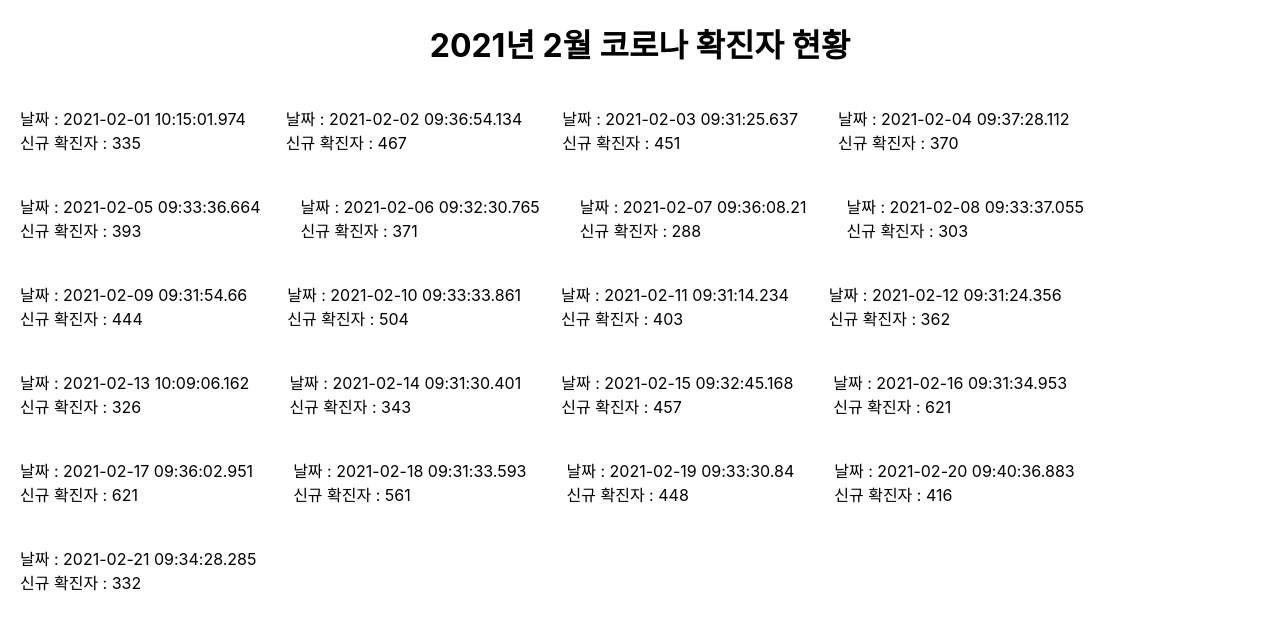
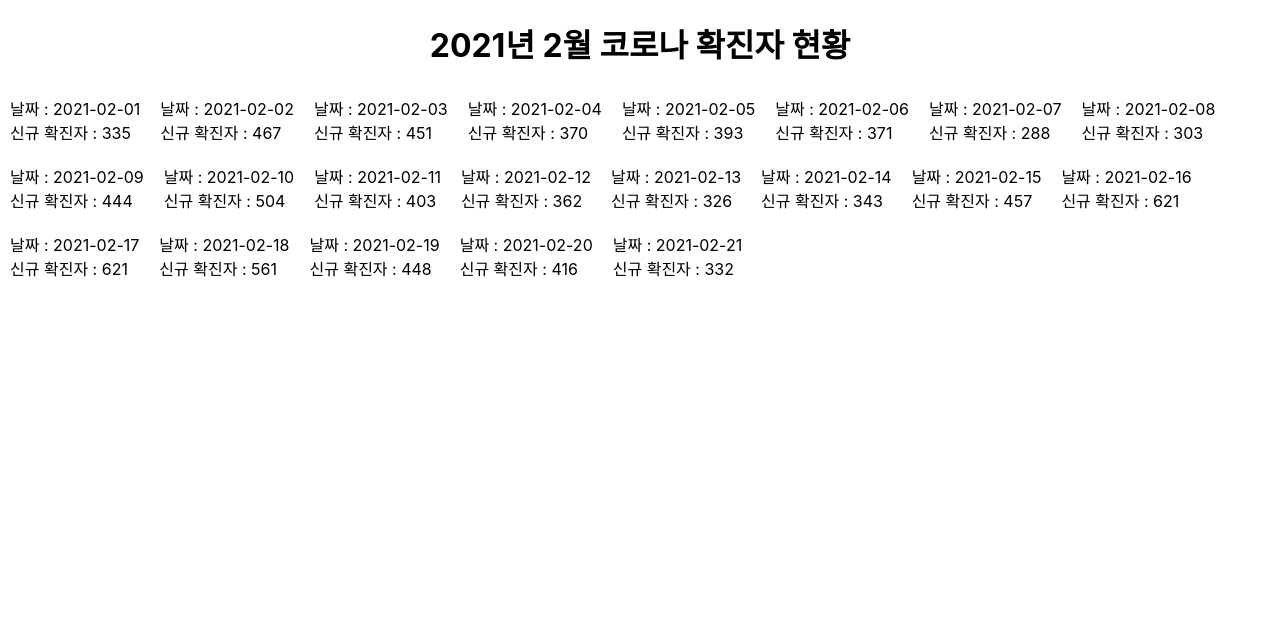
Before and after one commit to hellojaehyeok/React_Covid, a React (Create React App) app in the folder covid/: page / in a window 1280 px wide. Shown: the top 630 px of the page. Built offline with nearby package versions, Linux system fonts and the light colour scheme.

Commit message:
코로나 필요 데이터정리, 업데이트시간 간소화
코로나 필요 데이터정리, 업데이트시간 간소화

```diff
--- a/covid/src/components/covid/covidData/covidData.jsx
+++ b/covid/src/components/covid/covidData/covidData.jsx
@@ -1,4 +1,4 @@
-import React, { useEffect } from 'react';
+import React from 'react';
 import styles from './covidData.module.css';
 
 const CovidData = ({item, dailyDecide}) => {
@@ -7,12 +7,8 @@ const CovidData = ({item, dailyDecide}) => {
         <li className={styles.itemList}>
             {dailyDecide &&
             <ul>
-            <li>날짜 : {item.createDt}</li>
+            <li>날짜 : {item.createDt.split('').splice(0,10).join('')}</li>
             <li>신규 확진자 : {dailyDecide}</li>
-            {/* <li>누적 확진자 : {item.decideCnt}</li>
-            <li>누적 사망자 : {item.deathCnt}</li>
-            <li>누적 격리해제 : {item.clearCnt}</li>
-            <li>누적 환진률 :{item.accDefRate} </li> */}
             <li></li>
             </ul>}
         </li>
--- a/covid/src/components/covid/covidData/covidData.module.css
+++ b/covid/src/components/covid/covidData/covidData.module.css
@@ -1,6 +1,6 @@
 
 
 li.itemList{
-    margin: 20px;
+    margin: 10px;
     float: left;
 }
```
